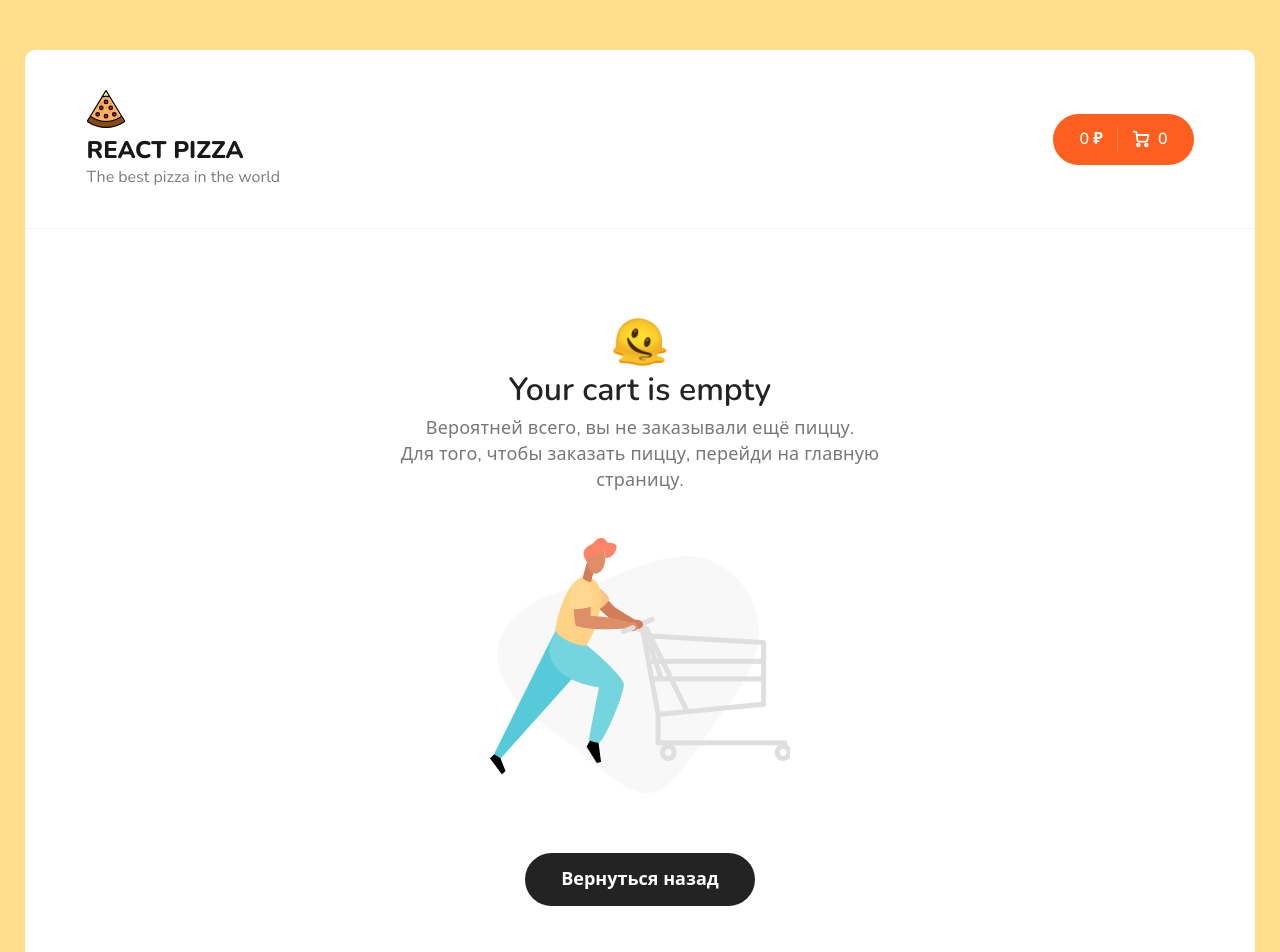
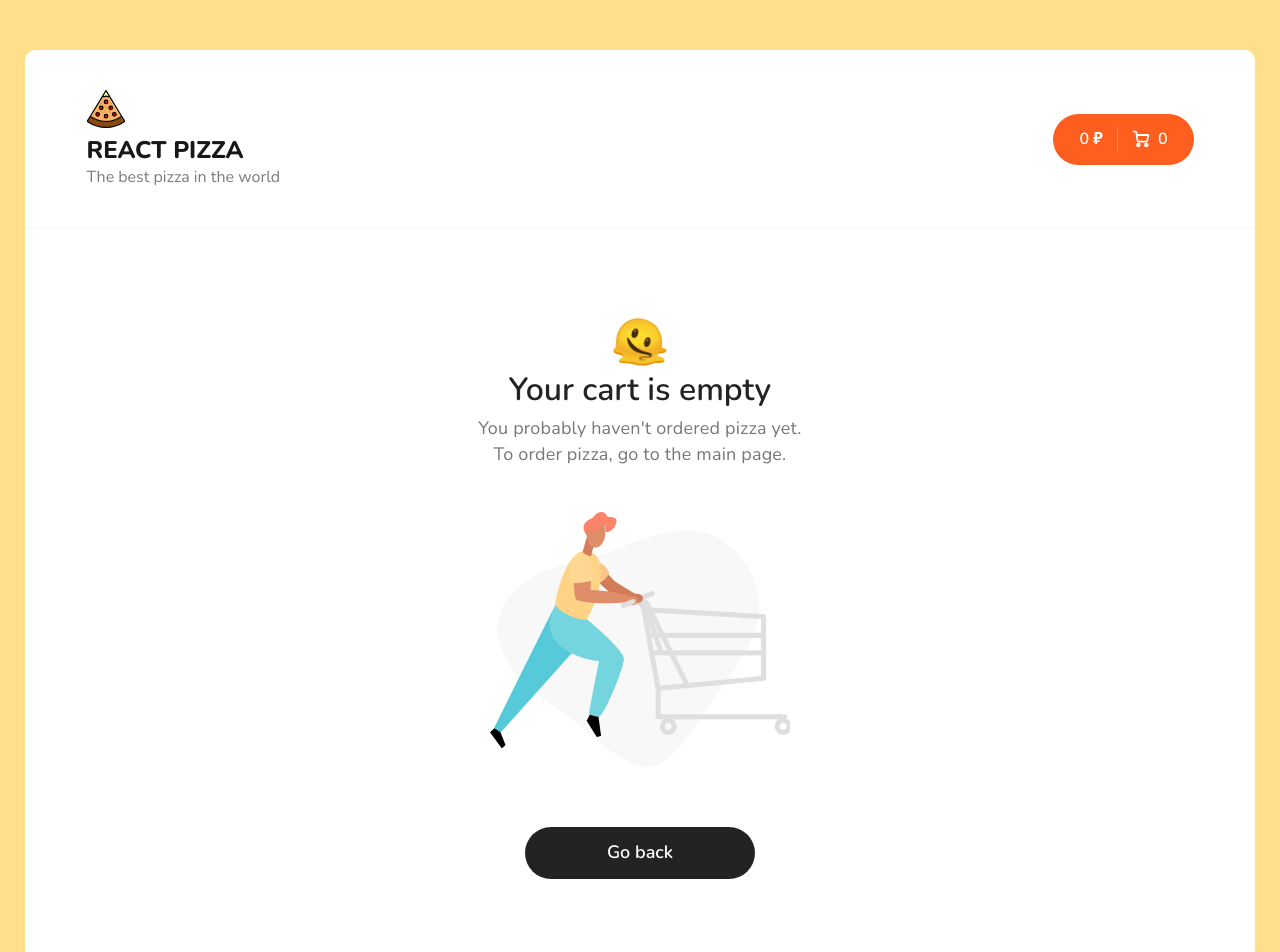
Before and after one commit to YanSobol/react_pizza, a React (Create React App) app: page /cart in a window 1280 px wide. Shown: the top 952 px of the page. Built offline with nearby package versions, Linux system fonts and the light colour scheme.

Commit message:
Added translate for cart

```diff
--- a/src/components/cart/CartEmpty.tsx
+++ b/src/components/cart/CartEmpty.tsx
@@ -10,13 +10,13 @@ const CartEmpty: React.FC = () => {
           <h1>🫠</h1>
           <h2>Your cart is empty</h2>
           <p>
-            Вероятней всего, вы не заказывали ещё пиццу.
+            You probably haven't ordered pizza yet.
             <br />
-            Для того, чтобы заказать пиццу, перейди на главную страницу.
+            To order pizza, go to the main page.
           </p>
           <img src={cartEmptyImage} alt="Empty cart" />
           <Link to="/" className="button button--black">
-            <span>Вернуться назад</span>
+            <span>Go back</span>
           </Link>
         </div>
       </div>
--- a/src/components/cart/CartItem.tsx
+++ b/src/components/cart/CartItem.tsx
@@ -82,7 +82,7 @@ const CartItem: React.FC<CartItemProps> = ({
         </div>
       </div>
       <div className="cart__item-price">
-        <b>{price * count}₽</b>
+        <b>{price * count} $</b>
       </div>
       <div
         className="cart__item-remove"
--- a/src/pages/Cart.tsx
+++ b/src/pages/Cart.tsx
@@ -45,7 +45,7 @@ const Cart: React.FC = () => {
                     strokeLinejoin="round"
                   />
                 </svg>
-                Корзина
+                Cart
               </h2>
               <div
                 className="cart__clear"
@@ -88,7 +88,7 @@ const Cart: React.FC = () => {
                   />
                 </svg>
 
-                <span>Очистить корзину</span>
+                <span>Clean all</span>
               </div>
             </div>
             <div className="cart__items">
@@ -112,11 +112,11 @@ const Cart: React.FC = () => {
               <div className="cart__bottom-details">
                 <span>
                   {" "}
-                  Всего пицц: <b>{totalCount} шт.</b>{" "}
+                  Total: <b>{totalCount} pc.</b>{" "}
                 </span>
                 <span>
                   {" "}
-                  Сумма заказа: <b>{totalCost} ₽</b>{" "}
+                  Order price: <b>{totalCost} $</b>{" "}
                 </span>
               </div>
               <div className="cart__bottom-buttons">
@@ -139,10 +139,10 @@ const Cart: React.FC = () => {
                       strokeLinejoin="round"
                     />
                   </svg>
-                  <span>Вернуться назад</span>
+                  <span>Go back</span>
                 </Link>
                 <div className="button pay-btn">
-                  <span>Оплатить сейчас</span>
+                  <span>Check out</span>
                 </div>
               </div>
             </div>
```
